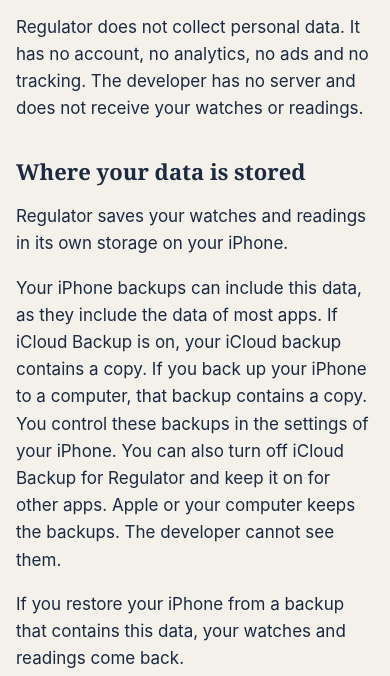
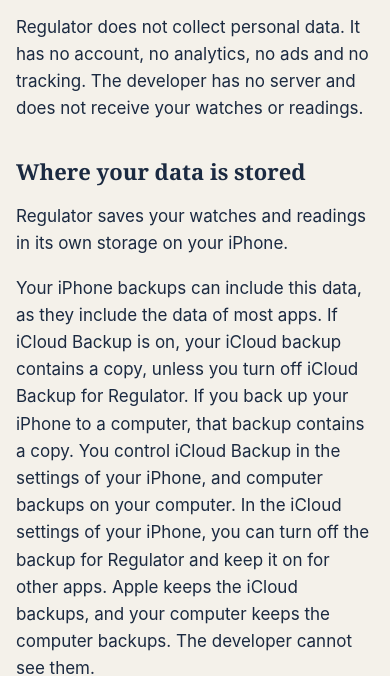
Before and after one commit to daria-kopaliani/regulatorwatch, a plain HTML site: page privacy/index.html in a window 390 px wide. Shown: the part 179-855 px from the top of the page. Drawn offline with Linux system fonts and the light colour scheme.

Commit message:
Privacy page: iCloud Backup on the iPhone, computer backups on the computer
Review fix (Headless reviewer 675, review 6044654794):
- The page no longer says that the iPhone settings control computer
  backups. iCloud Backup is controlled on the iPhone, computer backups
  on the computer.
- The iCloud backup contains a copy unless the user turns off iCloud
  Backup for Regulator.

Regenerated output of site/build.py in the app source repository,
branch w673/listing-privacy at 8a372602e3c5b3a5a880c30c4acd124ad437a345.
Only privacy/index.html changes against main.

Part of #2

Co-Authored-By: Claude Opus 5.5 <noreply@anthropic.com>

```diff
--- a/privacy/index.html
+++ b/privacy/index.html
@@ -41,7 +41,7 @@ footer{max-width:780px;margin:0 auto;padding:20px 16px;border-top:1px solid var(
 <p>Regulator does not collect personal data. It has no account, no analytics, no ads and no tracking. The developer has no server and does not receive your watches or readings.</p>
 <h2>Where your data is stored</h2>
 <p>Regulator saves your watches and readings in its own storage on your iPhone.</p>
-<p>Your iPhone backups can include this data, as they include the data of most apps. If iCloud Backup is on, your iCloud backup contains a copy. If you back up your iPhone to a computer, that backup contains a copy. You control these backups in the settings of your iPhone. You can also turn off iCloud Backup for Regulator and keep it on for other apps. Apple or your computer keeps the backups. The developer cannot see them.</p>
+<p>Your iPhone backups can include this data, as they include the data of most apps. If iCloud Backup is on, your iCloud backup contains a copy, unless you turn off iCloud Backup for Regulator. If you back up your iPhone to a computer, that backup contains a copy. You control iCloud Backup in the settings of your iPhone, and computer backups on your computer. In the iCloud settings of your iPhone, you can turn off the backup for Regulator and keep it on for other apps. Apple keeps the iCloud backups, and your computer keeps the computer backups. The developer cannot see them.</p>
 <p>If you restore your iPhone from a backup that contains this data, your watches and readings come back.</p>
 <h2>CSV files that you share</h2>
 <p>With Regulator Pro, you can export the readings of a watch as a CSV file. For the export, Regulator writes the file in a temporary folder on your iPhone. Then the share sheet opens. The file goes only to the place that you choose, for example Files, Mail or Messages. Regulator does not send it anywhere by itself.</p>
```
